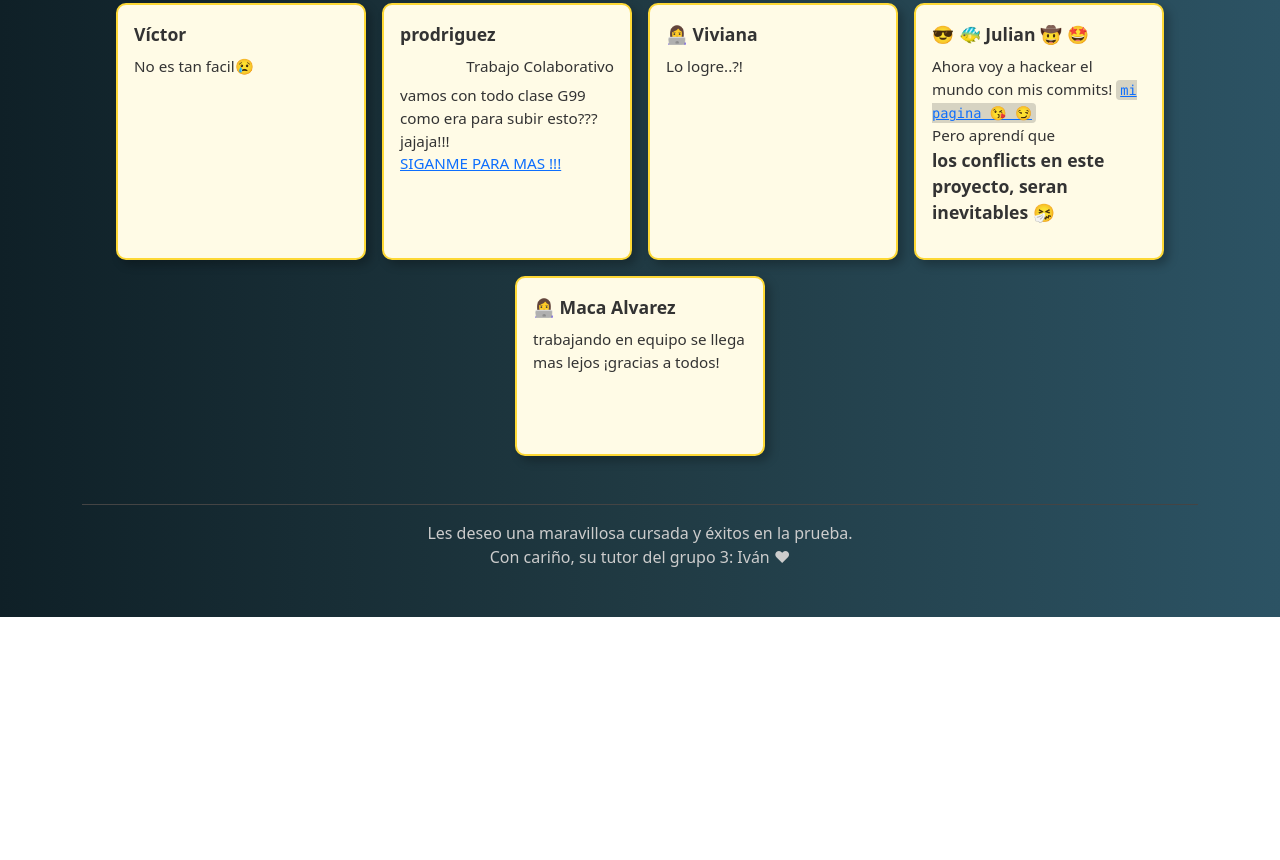
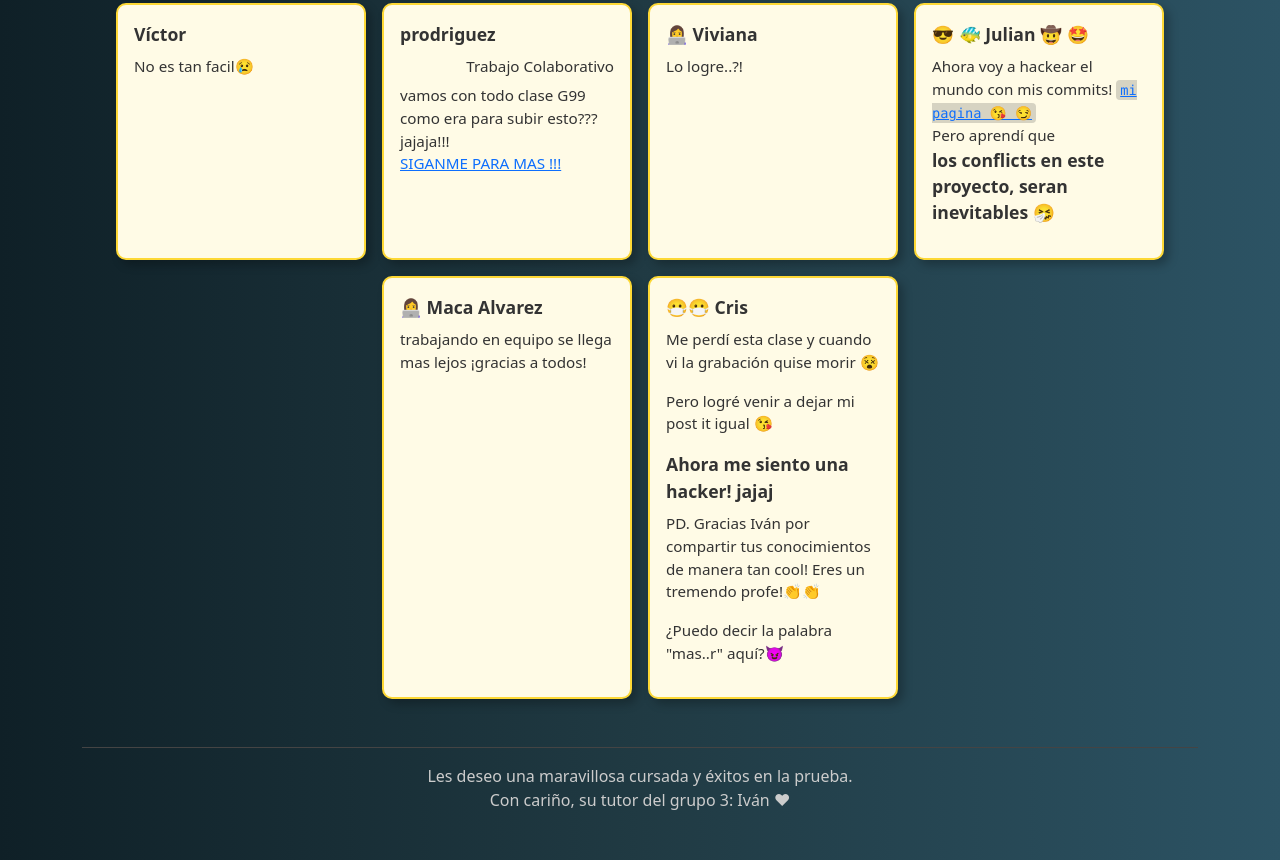
Before and after one commit to ivaniraldi/Trabajo-Colaborativo-G99, a plain HTML site: page index.html in a window 1280 px wide. Shown: the part 857-1717 px from the top of the page. Before the commit the page ends 1474 px from the top, so only its background shows below. Drawn offline with nearby package versions, Linux system fonts and the light colour scheme.

Commit message:
Postit Cris

```diff
--- a/index.html
+++ b/index.html
@@ -156,6 +156,14 @@
           <p>trabajando en equipo se llega mas lejos ¡gracias a todos!</p>
         </div>
         <!-- Pueden seguir agregando sus "post-its" aquí -->
+         <div class="post-it">
+          <strong>😷😷 Cris </strong>
+          <p>Me perdí esta clase y cuando vi la grabación quise morir 😵 </p>
+          <p>Pero logré venir a dejar mi post it igual 😘 </p>
+          <strong>Ahora me siento una hacker! jajaj</strong>
+          <P> PD. Gracias Iván por compartir tus conocimientos de manera tan cool! Eres un tremendo profe!👏👏</P>
+          <p>¿Puedo decir la palabra "mas..r" aquí?😈 </p>
+        </div>
       </section>
 
       <!-- Pie -->
```
